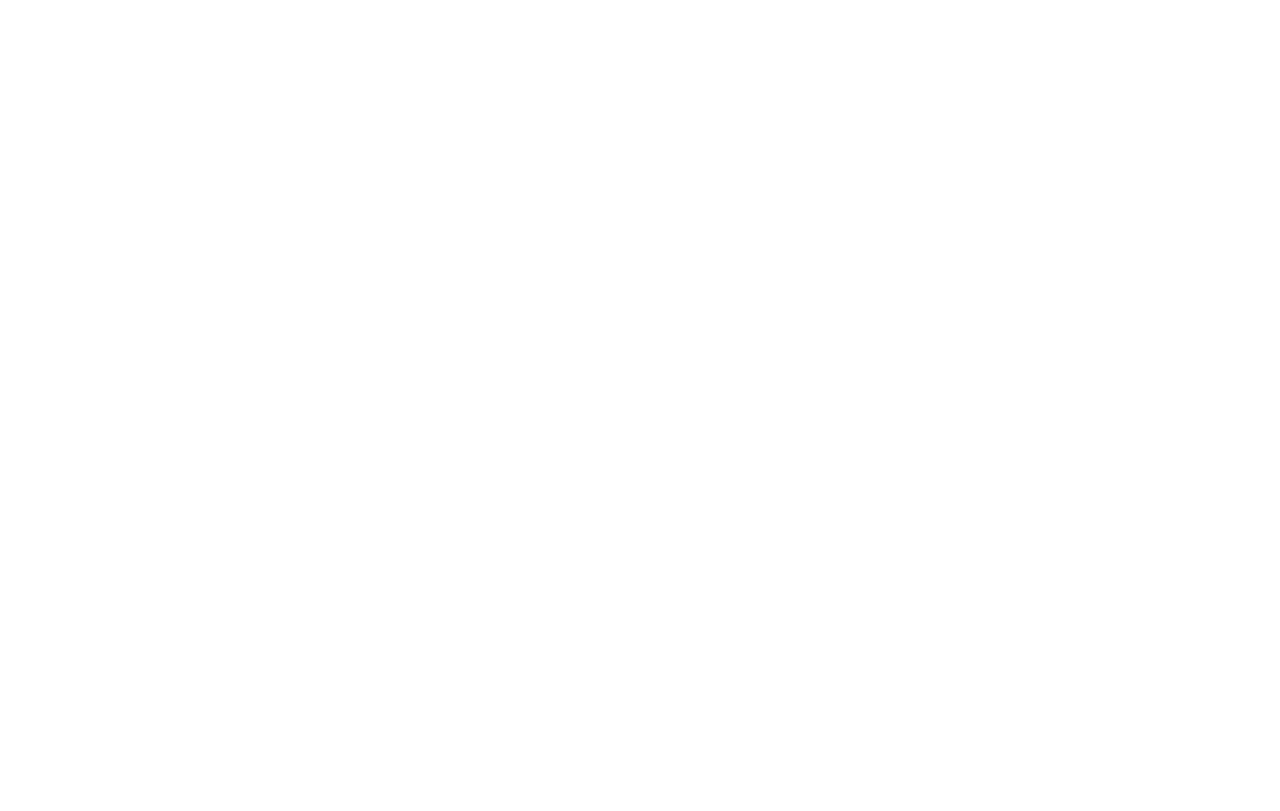
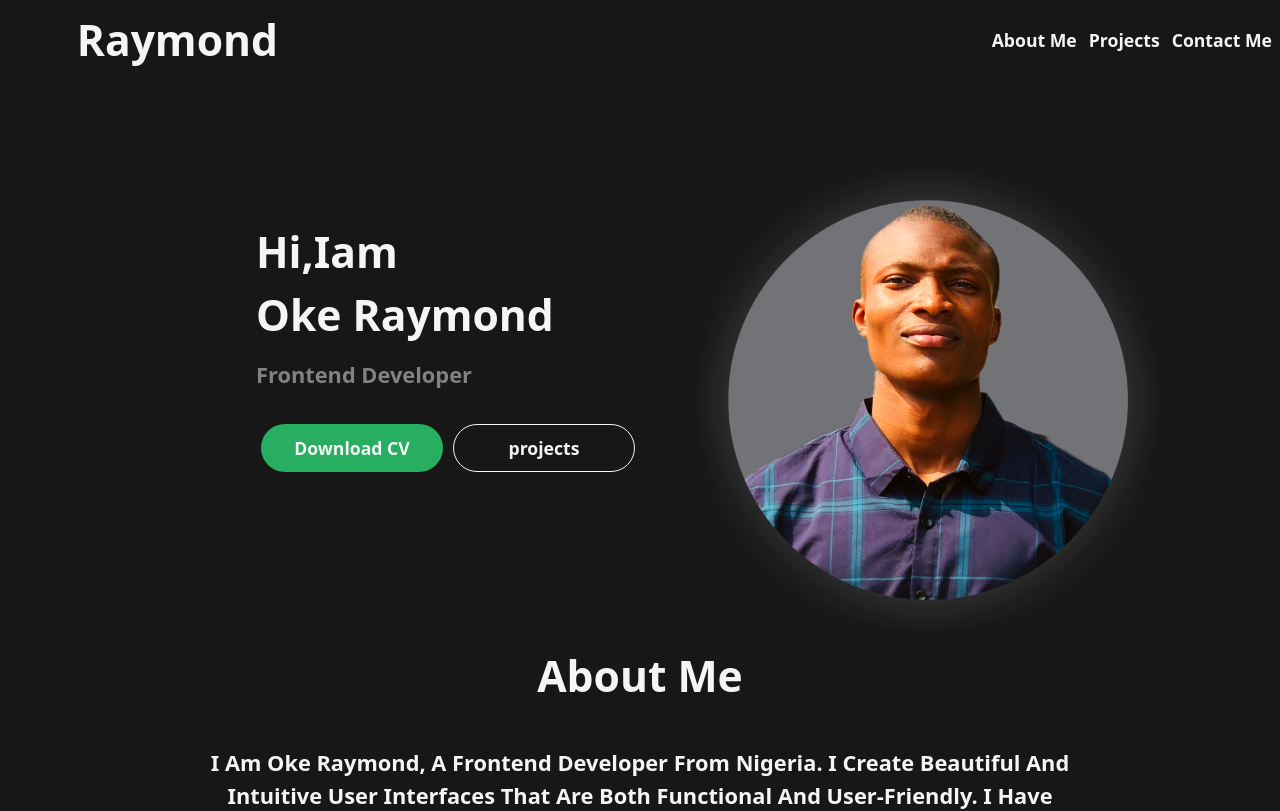
Before and after one commit to Redmond01/portfolio, a React (Vite) app in the folder react2/: page /about in a window 1280 px wide. Shown: the top 811 px of the page. Built offline with nearby package versions, Linux system fonts and the light colour scheme.

Commit message:
first commit

```diff
--- a/react2/src/App.jsx
+++ b/react2/src/App.jsx
@@ -9,9 +9,10 @@
     <div>
       <BrowserRouter>
         <Routes>
-          <Route path='/' element={<HomePage />} />
+          <Route path='/' element={<HomePage />} >
           <Route path='/about' element={<MobileAbout/>}/>
           <Route path='/project' element={<MobileProjects/>}/>
+          </Route>
         </Routes>
       </BrowserRouter>
     </div>
```
